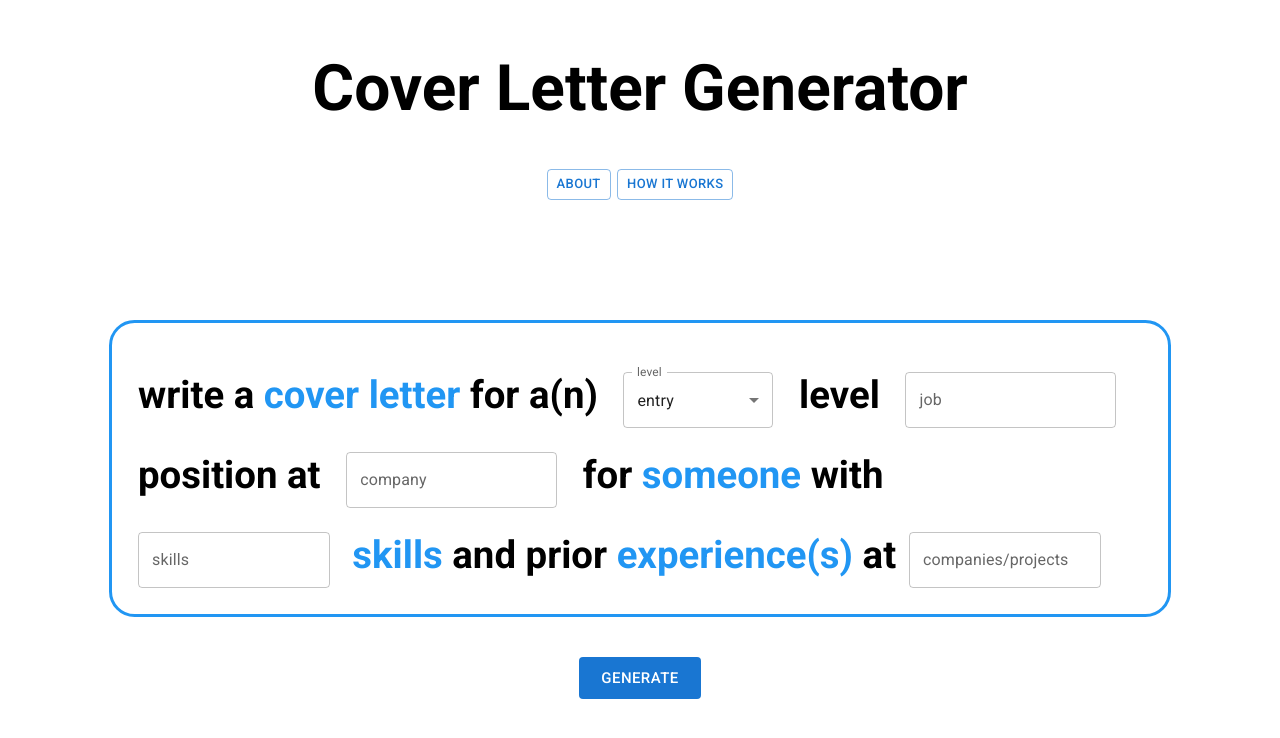
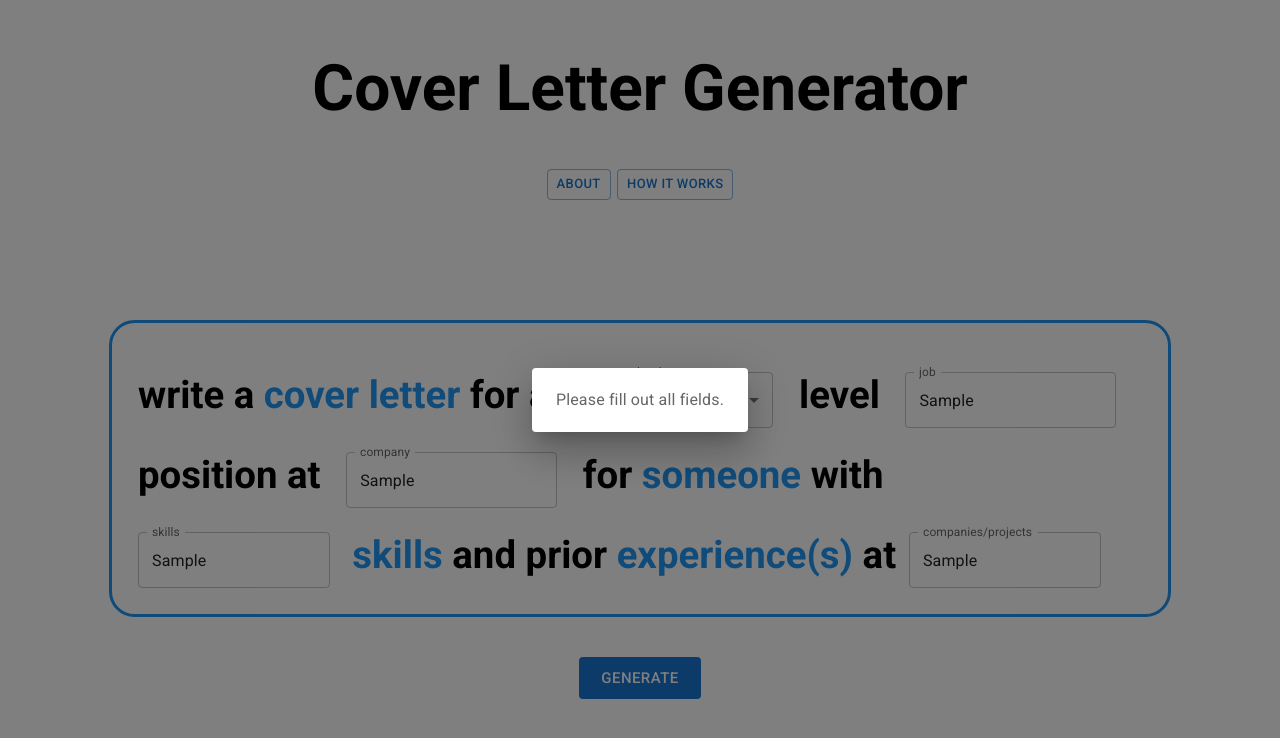
Before and after one commit to NamdarS/cl-maker, a Next.js app in the folder cl-maker/: page / in a window 1280 px wide. Both pictures are taken after typing "Sample", "Sample", "Sample", "Sample" into the empty fields and a click on the button "GENERATE". Shown: the top 738 px of the page. Built offline with nearby package versions, Linux system fonts and the light colour scheme.

Commit message:
main page done

```diff
--- /dev/null
+++ b/cl-maker/components/DisplayLetter.js
@@ -0,0 +1,7 @@
+export default function DisplayLetter(props) {
+  return (
+    <div className="letter">
+      <p>{props.letter}</p>
+    </div>
+  );
+}
--- a/cl-maker/components/Prompt.js
+++ b/cl-maker/components/Prompt.js
@@ -3,6 +3,10 @@ import Dropdown from './Dropdown';
 import TextEntry from './TextEntry';
 import TagEntry from './TagEntry';
 import SubmitButton from './SubmitButton';
+import Dialog from '@mui/material/Dialog';
+import { DialogContent, DialogContentText } from '@mui/material';
+import CircularProgress from '@mui/material/CircularProgress';
+import Box from '@mui/material/Box';
 
 export default function Prompt(props) {
   const [level, setLevel] = useState('entry');
@@ -12,6 +16,12 @@ export default function Prompt(props) {
   const [skills, setSkills] = useState([]);
   const [experience, setExperience] = useState('');
   const [experiences, setExperiences] = useState([]);
+  const [open, setOpen] = useState(false);
+  const [loading, setLoading] = useState(false);
+
+  const handleOpen = () => setOpen(true);
+
+  const handleClose = () => setOpen(false);
 
   const handleLevelChange = (e) => {
     setLevel(e.target.value);
@@ -59,8 +69,19 @@ export default function Prompt(props) {
     );
   };
 
-  const handleSubmit = (e) => {
-    const data = [level, job, company, skills, experiences];
+  async function handleSubmit(e) {
+    if (!level || !job || !company || !skills.length || !experiences.length) {
+      handleOpen();
+      return;
+    }
+
+    setLoading(true);
+    const data = `write a cover letter for ${level} level ${job} position at
+    ${company} for someone with ${skills.join(
+      ', '
+    )} skills and prior experiences
+    at ${experiences.join(', ')}`;
+
     props.pushData(data);
     setLevel('entry');
     setJob('');
@@ -69,11 +90,36 @@ export default function Prompt(props) {
     setSkills([]);
     setExperience('');
     setExperiences([]);
+
+    const response = await fetch('/api/generate', {
+      method: 'POST',
+      headers: {
+        'Content-Type': 'application/json',
+      },
+      body: JSON.stringify({ prompt: data }),
+    });
+    const apiResponse = await response.json();
+    props.genLetter(apiResponse.result);
+    setLoading(false);
   }
-
 
   return (
     <div>
+      <div>
+        <div>
+          <Dialog
+            open={open}
+            onClose={handleClose}
+            aria-labelledby="alert-dialog-title"
+            aria-describedby="alert-dialog-description"
+          >
+            <DialogContent>
+              <DialogContentText id="alert-dialog-description">
+                Please fill out all fields.
+              </DialogContentText>
+            </DialogContent>
+          </Dialog>
+        </div>
         <div className="prompt-container">
           <div className="prompt">
             <div className="inter-text">
@@ -136,7 +182,15 @@ export default function Prompt(props) {
           </div>
         </div>
         <div className="submit-container">
-        <SubmitButton onClick={handleSubmit}/>
+          <SubmitButton onClick={handleSubmit} />
+        </div>
+      </div>
+      <div className="spinner">
+        {loading && (
+          <Box sx={{ display: 'flex' }}>
+            <CircularProgress />
+          </Box>
+        )}
       </div>
     </div>
   );
--- a/cl-maker/package.json
+++ b/cl-maker/package.json
@@ -14,6 +14,7 @@
     "@mui/icons-material": "^5.8.4",
     "@mui/material": "^5.10.1",
     "next": "12.2.5",
+    "openai": "^3.0.0",
     "react": "18.2.0",
     "react-dom": "18.2.0"
   },
--- /dev/null
+++ b/cl-maker/pages/api/generate.js
@@ -0,0 +1,15 @@
+import { Configuration, OpenAIApi } from 'openai';
+
+const configuration = new Configuration({
+  apiKey: process.env.OPENAI_API_KEY,
+});
+const openai = new OpenAIApi(configuration);
+
+export default async function Generate(req, res) {
+  const completion = await openai.createCompletion({
+    model: 'text-davinci-002',
+    prompt: req.body.prompt,
+    max_tokens: 150,
+  });
+  res.status(200).json({ result: completion.data.choices[0].text });
+}
--- a/cl-maker/pages/api/hello.js
+++ /dev/null
@@ -1,5 +0,0 @@
-// Next.js API route support: https://nextjs.org/docs/api-routes/introduction
-
-export default function handler(req, res) {
-  res.status(200).json({ name: 'John Doe' })
-}
--- a/cl-maker/pages/index.js
+++ b/cl-maker/pages/index.js
@@ -2,9 +2,12 @@ import { useState } from 'react';
 import Head from 'next/head';
 import Header from '../components/Header';
 import Prompt from '../components/Prompt';
+import DisplayLetter from '../components/DisplayLetter';
 
-export default function Home(props) {
-  const [userData, setUserData] = useState([]);
+
+export default function Home() {
+  const [userData, setUserData] = useState('');
+  const [letter, setLetter] = useState('');
 
 
   return (
@@ -14,15 +17,13 @@ export default function Home(props) {
         <link rel="icon" href="/favicon.ico" />
       </Head>
       <Header />
-      <Prompt level={props.level} data={userData} pushData={setUserData} />
+      <Prompt
+        level={['entry', 'junior', 'mid', 'senior']}
+        data={userData}
+        pushData={setUserData}
+        genLetter={setLetter}
+      />
+      {letter && <DisplayLetter letter={letter} />}
     </div>
   );
 }
-
-export async function getStaticProps() {
-  return {
-    props: {
-      level: ['entry', 'junior', 'mid', 'senior'],
-    },
-  };
-}
--- a/cl-maker/styles/globals.css
+++ b/cl-maker/styles/globals.css
@@ -69,3 +69,30 @@
   flex-direction: row;
   margin: 5vh;
 }
+
+.dialog-style {
+  font-family: Roboto, 'Helvetica Neue', sans-serif;
+  font-size: 3vw;
+  font-weight: bold;
+  margin-top: 15vh;
+  padding: 2vw;
+  border-radius: 2vw;
+}
+
+.letter {
+  margin: 0 auto;
+  font-family: 'Helvetica Neue', sans-serif;
+  font-size: 1.5vw;
+  font-weight: bold;
+  text-align: left;
+  padding: 1vw;
+  max-width: 60vw;
+  background-color: #cee9ff;
+  border: 0.25vw solid #2196f3;
+  margin-top: 2vh;
+}
+
+.spinner {
+  display: flex;
+  justify-content: center;
+}
```
Also changed, not shown: 1 other file (tests, documents, lock files or other folders). Lines whose indentation alone changed are shown as unchanged.
